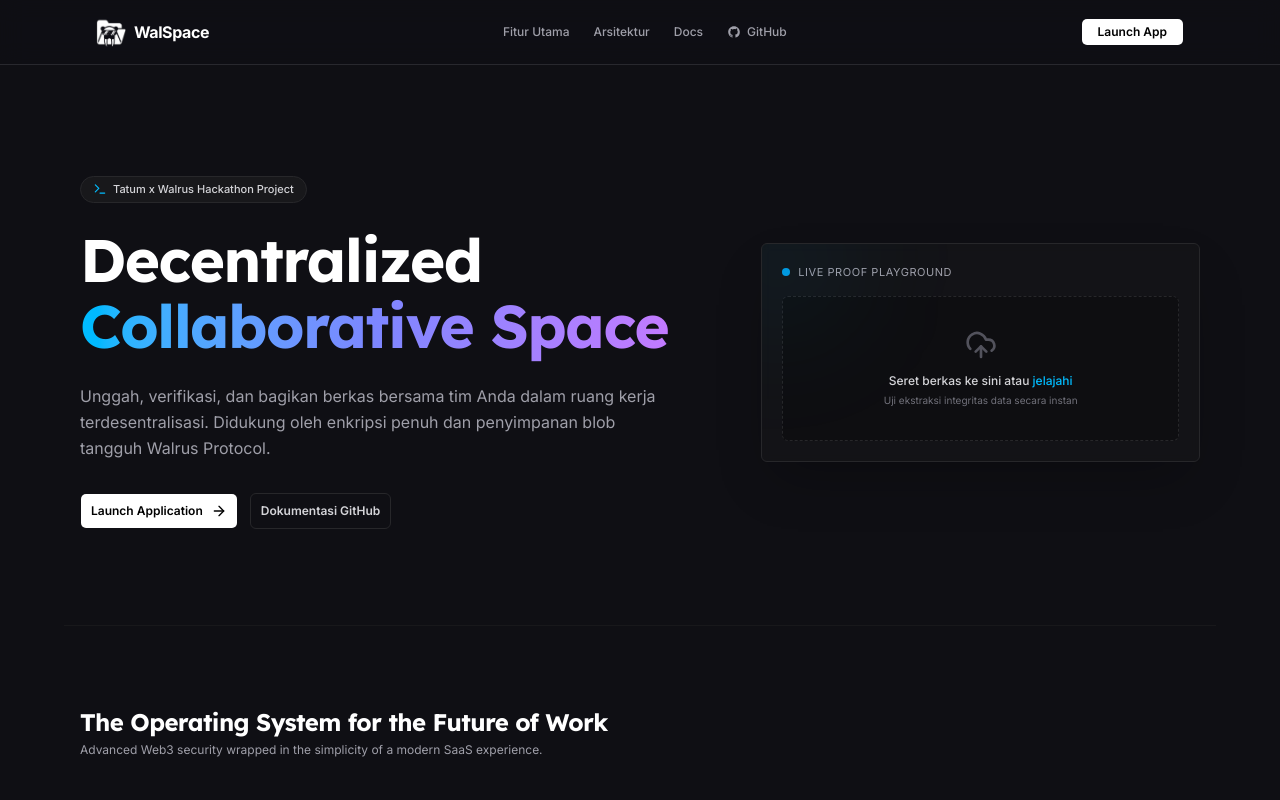
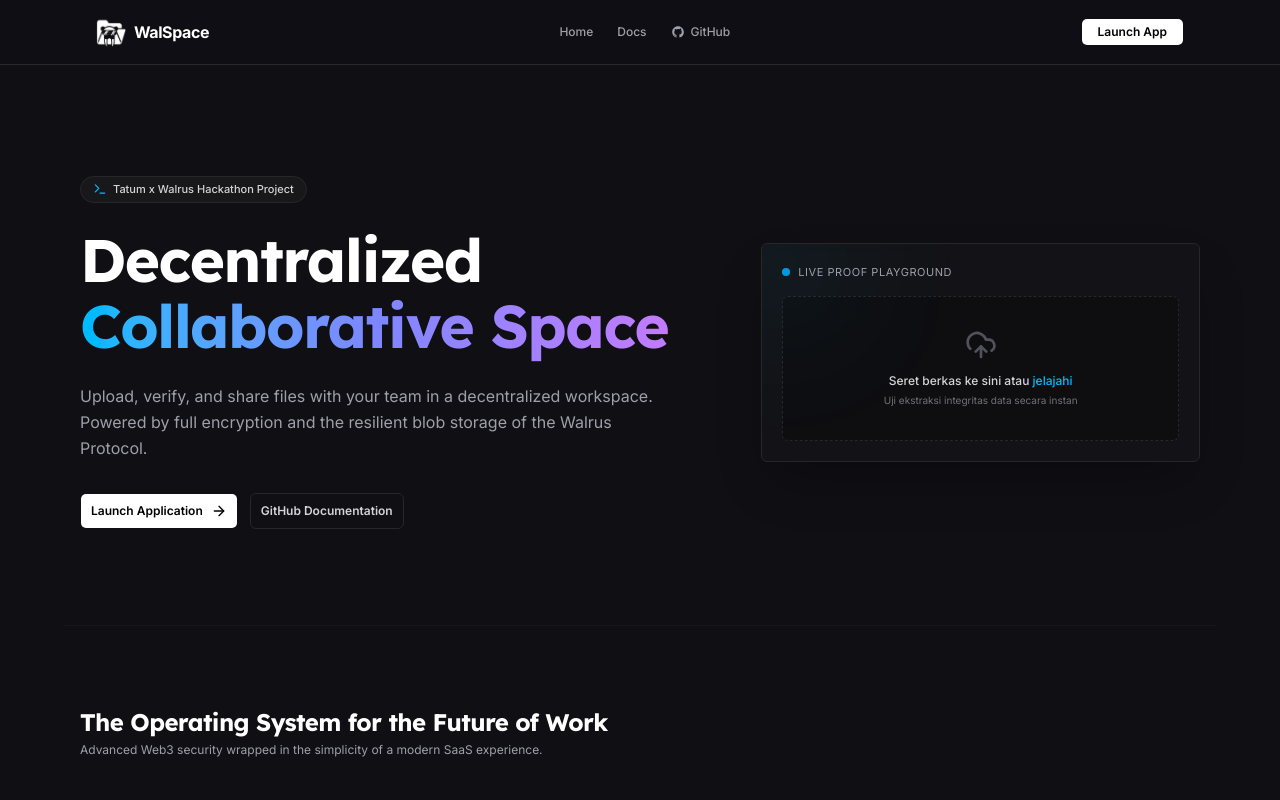
Before and after one commit to DafinCi/walrus-drive, a Next.js app: page / in a window 1280 px wide. Shown: the top 800 px of the page. Built offline with nearby package versions, Linux system fonts and the light colour scheme; what @mysten/dapp-kit would draw is missing.

Commit message:
update (marketing page)

```diff
--- a/src/components/marketing/hero-section.tsx
+++ b/src/components/marketing/hero-section.tsx
@@ -5,8 +5,8 @@
 
 export function HeroSection() {
   return (
-    <section className="w-full max-w-6xl mx-auto px-4 pt-20 pb-16 md:pt-28 md:pb-24 grid grid-cols-1 lg:grid-cols-12 gap-12 items-center">
-      {/* Kolom Kiri: Copywriting */}
+    <section className="w-full max-w-6xl mx-auto px-4 pb-16 md:pt-28 md:pb-24 grid grid-cols-1 lg:grid-cols-12 gap-12 items-center">
+      {/* Left Column: Copywriting */}
       <div className="lg:col-span-7 flex flex-col items-start text-left space-y-6">
         <div className="inline-flex items-center gap-1.5 px-3 py-1 bg-zinc-900 border border-zinc-800 rounded-full text-[11px] font-medium text-zinc-300">
           <Terminal className="h-3.5 w-3.5 text-sky-400" />
@@ -21,9 +21,9 @@
         </h1>
 
         <p className="text-zinc-400 text-sm md:text-base max-w-xl leading-relaxed">
-          Unggah, verifikasi, dan bagikan berkas bersama tim Anda dalam ruang
-          kerja terdesentralisasi. Didukung oleh enkripsi penuh dan penyimpanan
-          blob tangguh Walrus Protocol.
+          Upload, verify, and share files with your team in a decentralized
+          workspace. Powered by full encryption and the resilient blob storage
+          of the Walrus Protocol.
         </p>
 
         <div className="flex flex-col sm:flex-row items-center gap-3 w-full sm:w-auto pt-2">
@@ -46,13 +46,13 @@
               href="https://github.com/DafinCi/walrus-drive"
               target="_blank"
             >
-              Dokumentasi GitHub
+              GitHub Documentation
             </Link>
           </Button>
         </div>
       </div>
 
-      {/* Kolom Kanan: Live Playground */}
+      {/* Right Column: Live Playground */}
       <div className="lg:col-span-5 flex justify-center lg:justify-end w-full animate-in fade-in slide-in-from-bottom-8 duration-500 delay-150">
         <LiveProofPlayground />
       </div>
--- a/src/components/marketing/landing-navbar.tsx
+++ b/src/components/marketing/landing-navbar.tsx
@@ -2,9 +2,8 @@
 
 import Link from "next/link";
 import { usePathname } from "next/navigation"; // Ditambahkan untuk deteksi halaman aktif
-import { Box } from "lucide-react";
 import { Button } from "@/components/ui/button";
-import { cn } from "@/lib/utils"; // Pastikan utilitas shadcn ini ada, atau ganti pakai string biasa
+import { cn } from "@/lib/utils";
 import Image from "next/image";
 
 export function LandingNavbar() {
@@ -33,17 +32,8 @@
         {/* Sisi Tengah: Tautan Informasi Publik */}
         <nav className="hidden md:flex items-center gap-6 text-xs font-medium text-zinc-400">
           {/* Tautan ke seksi landing page */}
-          <Link
-            href="/#features"
-            className="hover:text-white transition-colors"
-          >
-            Fitur Utama
-          </Link>
-          <Link
-            href="/#architecture"
-            className="hover:text-white transition-colors"
-          >
-            Arsitektur
+          <Link href="/" className="hover:text-white transition-colors">
+            Home
           </Link>
 
           {/* TAUTAN NAV DOCS BARU 🚀 */}
```
